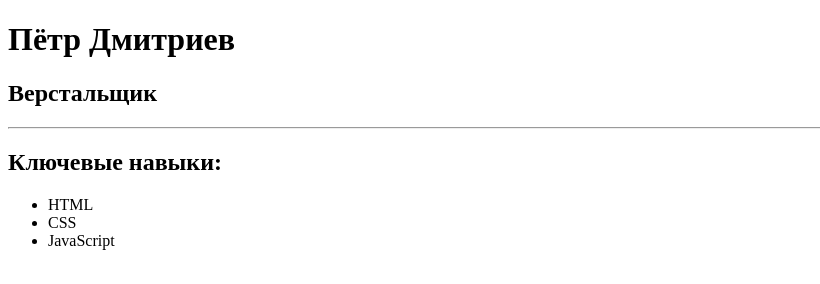
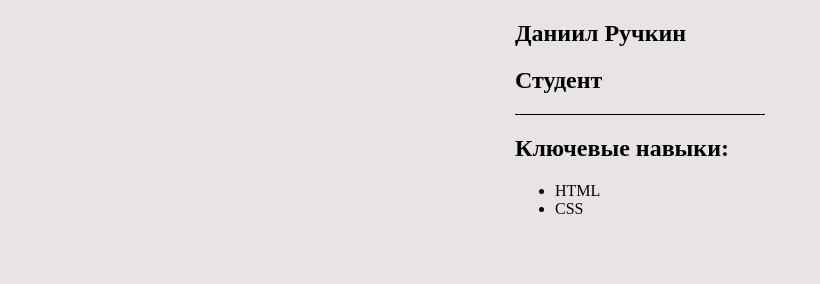
Before and after one commit to pokataak/pokatak.github.io, a plain HTML site: page index.html in a window 1280 px wide. Shown: the whole page, without its empty margins (0-820 px from the left). Drawn offline with Linux system fonts and the light colour scheme.

Commit message:
Easy remodeling of everything

```diff
--- a/index.html
+++ b/index.html
@@ -3,22 +3,26 @@
 <head>
   <meta charset="UTF-8">
   <meta name="viewport" content="width=device-width, initial-scale=1.0">
+  <link href="styles.css" rel="stylesheet">
   <title>Document</title>
 </head>
 <body>
   <main>
-    <h1>Пётр Дмитриев</h1>
-    <h2>Верстальщик</h2>
+    <section>
 
-    <hr>
+      <div class="profile">
+      <h1>Даниил Ручкин</h1>
+      <h2>Студент</h2>
+      </div>
 
-    <section>
-      <h2>Ключевые навыки:</h2>
-      <ul>
-        <li>HTML</li>
-        <li>CSS</li>
-        <li>JavaScript</li>
-      </ul>
+      <div class="skills">
+        <h2>Ключевые навыки:</h2>
+        <ul>
+          <li>HTML</li>
+          <li>CSS</li>
+        </ul>
+      </div>
+
     </section>
   </main>
 </body>
--- a/styles.css
+++ b/styles.css
@@ -1,3 +1,15 @@
-main {
-  background-color: rgb(185, 179, 179);
+body {
+  background-color: rgb(233, 228, 228);
 }
+
+.profile {
+  width: 250px;
+  border-bottom: 1px solid black;
+
+  margin: auto;
+}
+
+.skills {
+  width: 250px;
+  margin: auto;
+}
```
Also changed, not shown: 1 other file.
